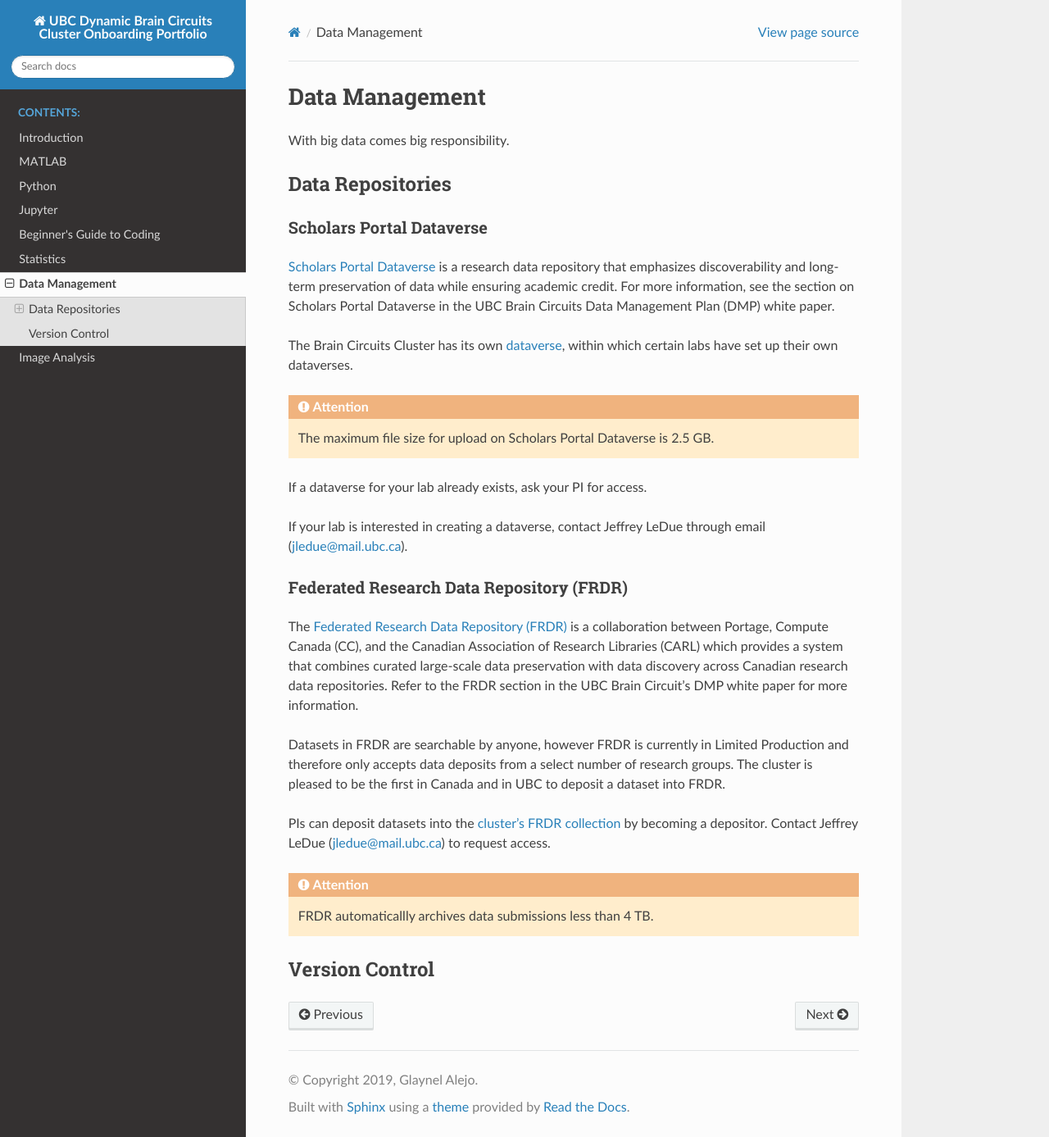
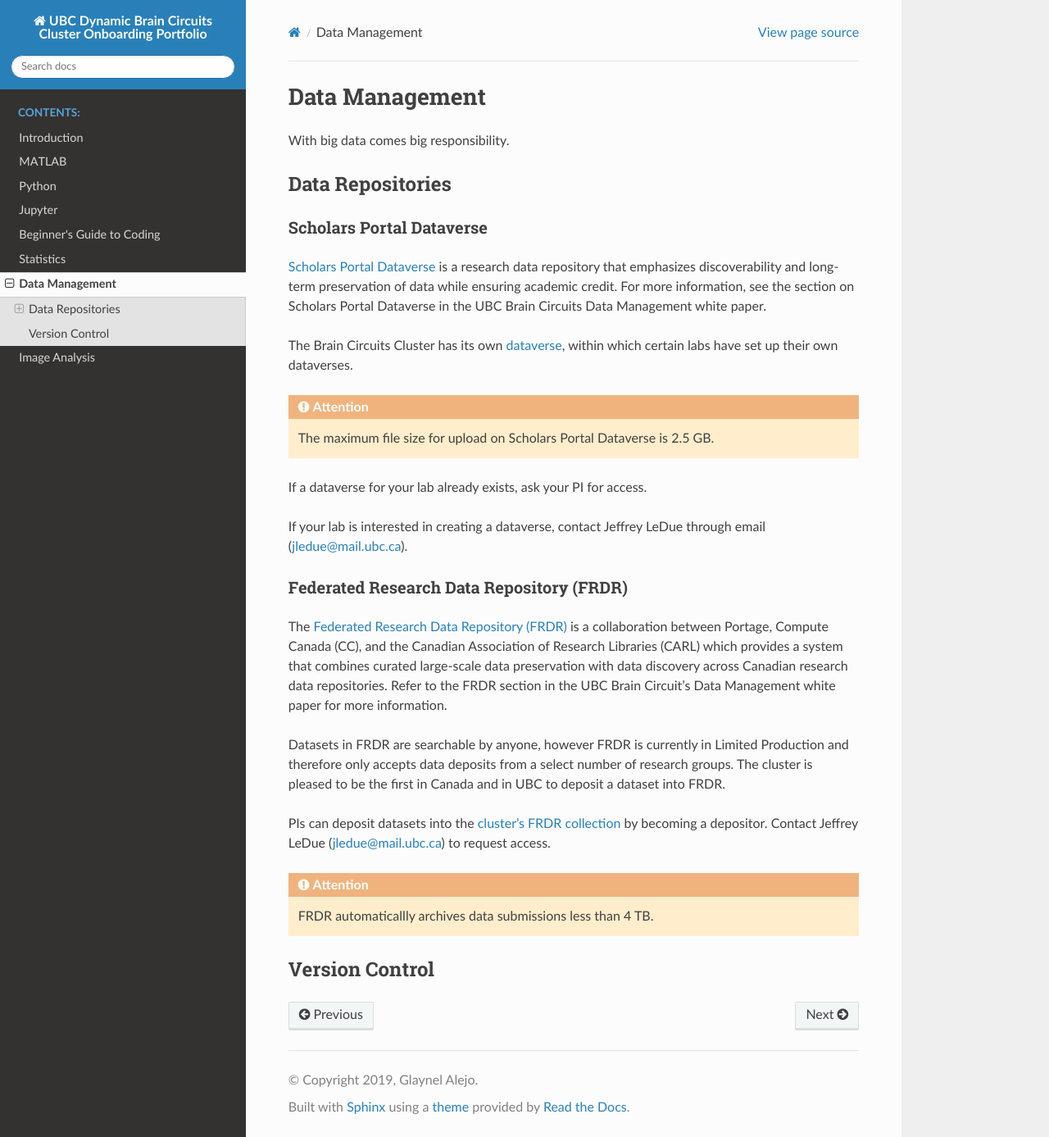
Before and after one commit to ubcbraincircuits/onboarding, a Sphinx documentation site: the page built from source/data.rst, in a window 1280 px wide and 1387 px high. Shown: the whole window at 82% size. Built offline with Sphinx 7.4.7 and the Read the Docs theme 2.0.0, drawn with Linux system fonts in a browser that asks for light colours; pages that are not in the unit, such as notebooks, are missing from menus.

Commit message:
Change DMP to Data Management

```diff
--- a/source/data.rst
+++ b/source/data.rst
@@ -18,7 +18,7 @@
 =========================
 
 `Scholars Portal Dataverse <https://dataverse.org/>`_ is a research data repository that emphasizes discoverability and long-term preservation
-of data while ensuring academic credit. For more information, see the section on Scholars Portal Dataverse in the UBC Brain Circuits Data Management Plan (DMP) white paper.
+of data while ensuring academic credit. For more information, see the section on Scholars Portal Dataverse in the UBC Brain Circuits Data Management white paper.
 
 The Brain Circuits Cluster has its own `dataverse <https://dataverse.scholarsportal.info/dataverse/UBC_BrainCircuits>`_,
 within which certain labs have set up their own dataverses.
@@ -36,7 +36,7 @@
 The `Federated Research Data Repository (FRDR) <https://www.frdr.ca/repo/?locale=en>`_ is a collaboration between Portage,
 Compute Canada (CC), and the Canadian Association of Research Libraries (CARL) which provides a system that combines
 curated large-scale data preservation with data discovery across Canadian research data repositories. Refer to the FRDR section
-in the UBC Brain Circuit's DMP white paper for more information.
+in the UBC Brain Circuit's Data Management white paper for more information.
 
 Datasets in FRDR are searchable by anyone, however FRDR is currently in Limited Production and therefore only accepts
 data deposits from a select number of research groups. The cluster is pleased to be the first in Canada and in UBC to
```
